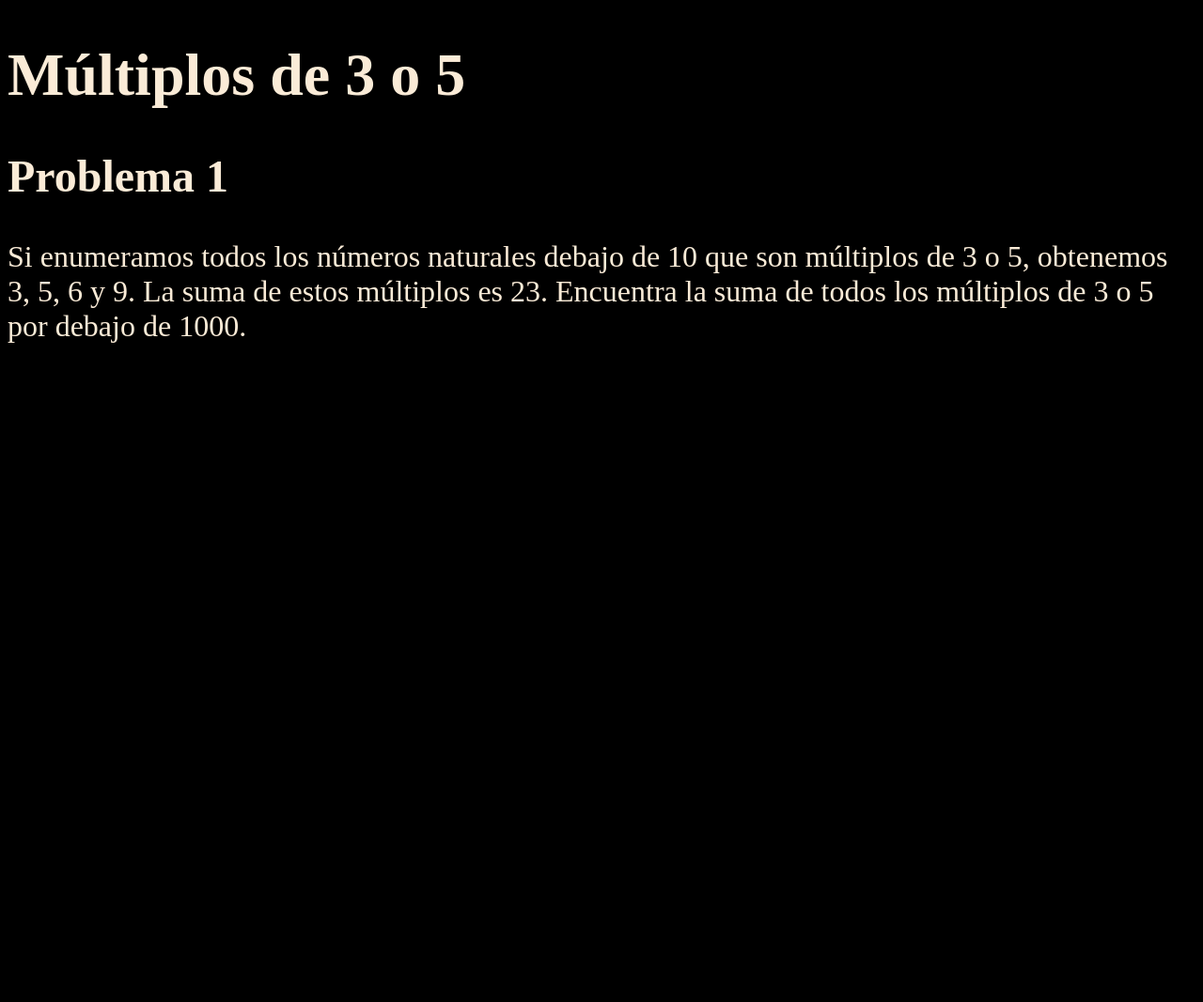
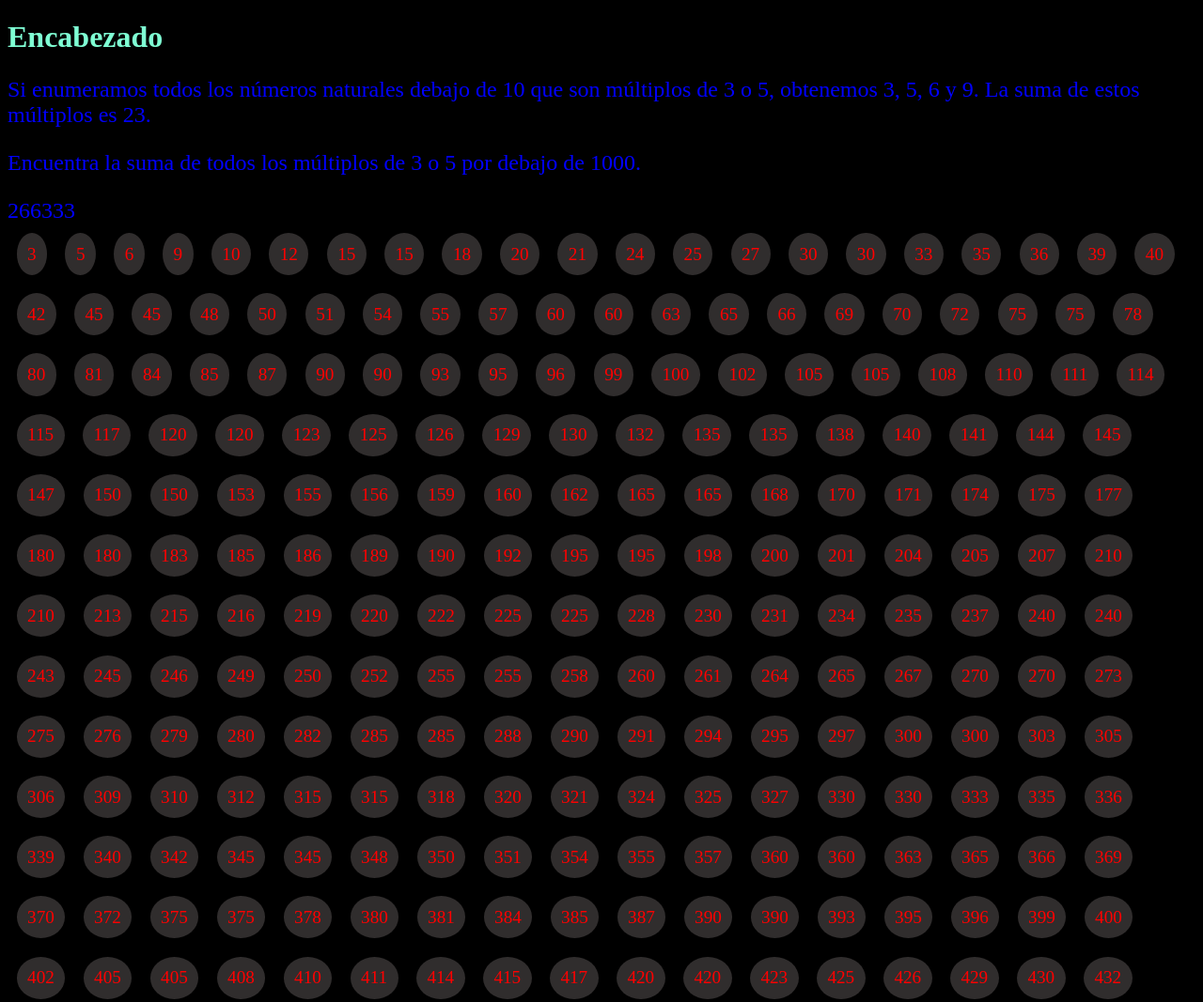
Before and after one commit to cvdgp/logica_programacion, a plain HTML site: page index.html in a window 1280 px wide. Shown: the top 1067 px of the page at 94% size. Before the commit the page ends 800 px from the top, so only its background shows below. Drawn offline with Linux system fonts and the light colour scheme.

Commit message:
cargamos resultado

```diff
--- a/css/main.css
+++ b/css/main.css
@@ -1,5 +1,21 @@
 body{
     background: black;
-    color: antiquewhite;
-    font-size: 2em;
+    color: aquamarine;
 }
+article{
+    color: blue;
+    font-size: 1.5em;
+}
+div>div{
+    color: red;
+    float: left;
+    font-size: 0.8em;
+    margin: 0.5em;
+    padding: 0.6em;
+    background-color: rgb(48, 45, 45);
+    border-radius: 60%;
+}
+.cargador{
+    margin: 1.5em;
+    background: wheat;
+}
--- a/index.html
+++ b/index.html
@@ -1,24 +1,26 @@
 <!DOCTYPE html>
-<html>
-    <head>
-        <meta lang="es">
-        <meta charset="UTF-8">
-        <meta >
+<html lang="es">
+<head>
+    <meta charset="UTF-8">
+    <meta http-equiv="X-UA-Compatible" content="IE=edge">
+    <meta name="viewport" content="width=device-width, initial-scale=1.0">
+    <title>Document</title>
+    <link rel="stylesheet" href="css/main.css">
+</head>
+<body>
+    <header> <h1>Encabezado</h1></header>
+    <article>
+        <p>Si enumeramos todos los números naturales debajo de 10 que son múltiplos de 3 o 5, obtenemos 3, 5, 6 y 9. La suma de estos múltiplos es 23.
 
-        <title>Mi Pagina web</title>
-        <link rel="stylesheet" href="css/main.css">
+        </p>
+        <p>Encuentra la suma de todos los múltiplos de 3 o 5 por debajo de 1000.
 
-    </head>
-    <body>
-        <header><h1>Múltiplos de 3 o 5</h1></header>
+        </p>
+        <div id="resultado"></div>
+        <div id="txt"></div>
+    </article>
 
-        <main>
-            <h2>Problema 1</h2>
-            <p>
+<script src="js/main.js"></script>
 
-                Si enumeramos todos los números naturales debajo de 10 que son múltiplos de 3 o 5, obtenemos 3, 5, 6 y 9. La suma de estos múltiplos es 23.
-
-                Encuentra la suma de todos los múltiplos de 3 o 5 por debajo de 1000.</p>
-        </main>
-    </body>
+</body>
 </html>
--- a/js/main.js
+++ b/js/main.js
@@ -0,0 +1,24 @@
+/*1. confirmamos si el resto de dividir el número entre 3 y 5 es 0*/
+
+let num =[];
+let resultado = 0, textoIntroducido = "";
+let cargadorTxt     =   document.getElementById("txt");
+let resultadoSuma   =   document.getElementById("resultado");
+
+
+for(let i = 1 ; i < 1000; i++ ){
+    if(i%3 == 0) num.push(i);
+    if(i%5 == 0) num.push(i);
+}
+console.log(num);
+
+
+
+num.forEach((element)=>{
+    resultado += element;
+    textoIntroducido += "<div class=´cargador´>" + element + "</div>";
+
+});
+
+resultadoSuma.innerHTML = resultado;
+cargadorTxt.innerHTML =  textoIntroducido;
```
Also changed, not shown: js/constantes.js (added).
